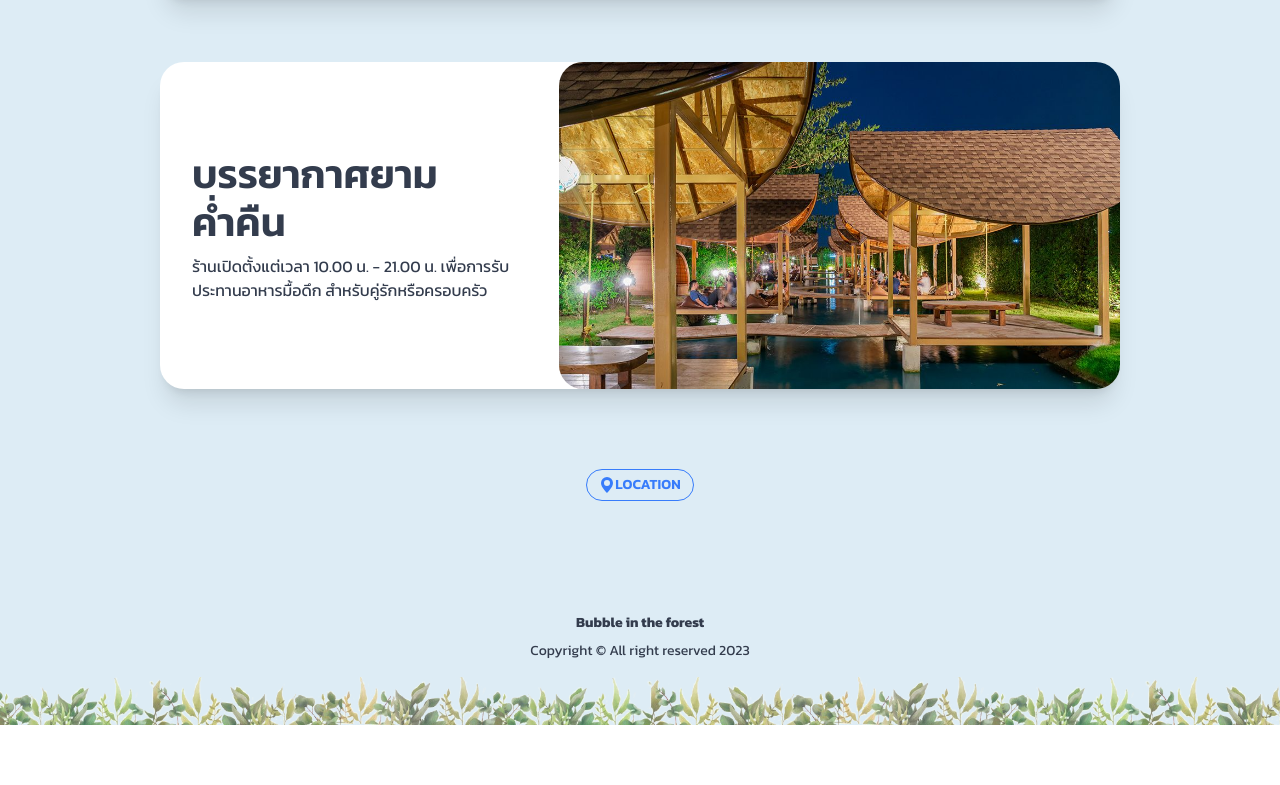
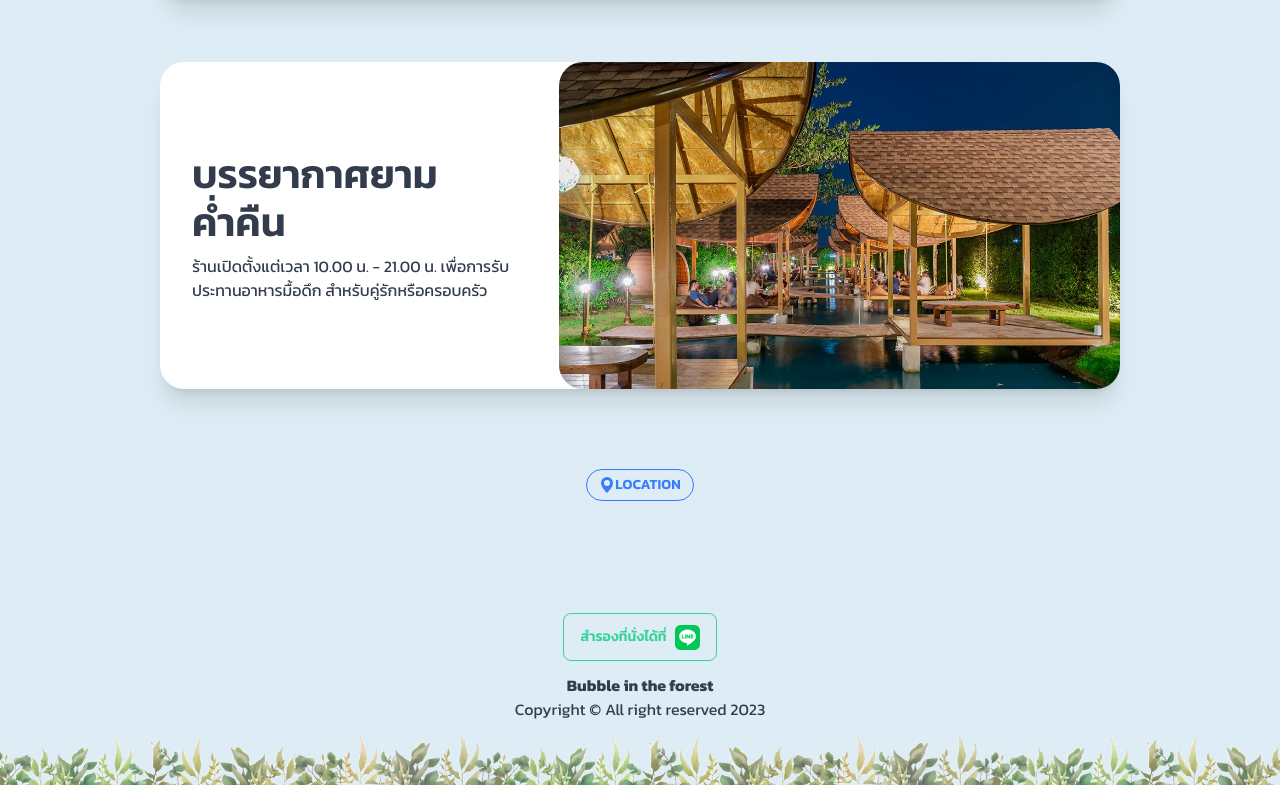
Before and after one commit to zx4545zx/bubbleth-demo-2, a SvelteKit app: page / in a window 1280 px wide. Shown: the part 2318-3103 px from the top of the page. Before the commit the page ends 3043 px from the top, so only its background shows below. Built offline with nearby package versions, Linux system fonts and the light colour scheme.

Commit message:
add footer

```diff
--- a/src/routes/components/Footer.svelte
+++ b/src/routes/components/Footer.svelte
@@ -1,5 +1,18 @@
-<footer class="px-4 pt-16 pb-4 footer footer-center bg-none">
+<script>
+	import line from '$lib/assets/icon/social/line.png';
+</script>
+
+<footer class="px-4 pt-16 pb-4 bg-none flex flex-col items-center">
+	<!-- <a href="/about" class="mx-auto text-sm rounded-full btn btn-sm btn-outline btn-secondary">
+			<img src={line} alt="" class="w-8" /> Line
+	</a> -->
 	<div>
+		<button class="gap-2 btn btn-outline btn-success">
+			สำรองที่นั่งได้ที่
+			<img src={line} alt="" width="25" />
+		</button>
+	</div>
+	<div class="flex flex-col items-center mt-3">
 		<p class="font-bold">Bubble in the forest</p>
 		<p>Copyright © All right reserved {new Date().getFullYear()}</p>
 	</div>
--- a/src/routes/review/+page.svelte
+++ b/src/routes/review/+page.svelte
@@ -28,7 +28,7 @@
 <div class="container mx-auto my-8 text-center">
 	<a
 		href="https://www.wongnai.com/restaurants/741513gT-bubble-in-the-forest-cafe"
-		class="shadow-2xl btn btn-outline btn-info"
+		class="btn btn-outline btn-info"
 		>ดูเพิ่มเติม ได้ที่ &nbsp;<img src={wongnai} alt="wongnai" class="w-8 rounded-xl" /></a
 	>
 </div>
```
